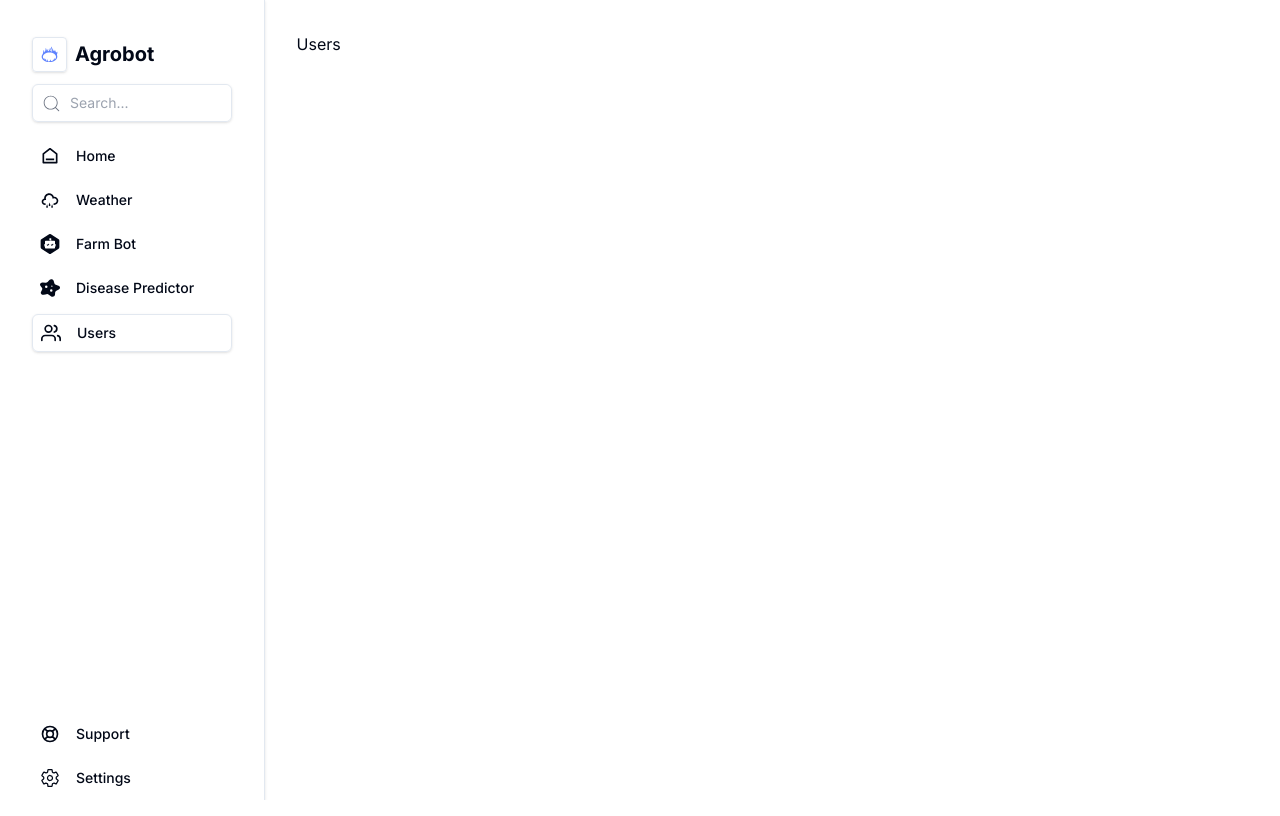
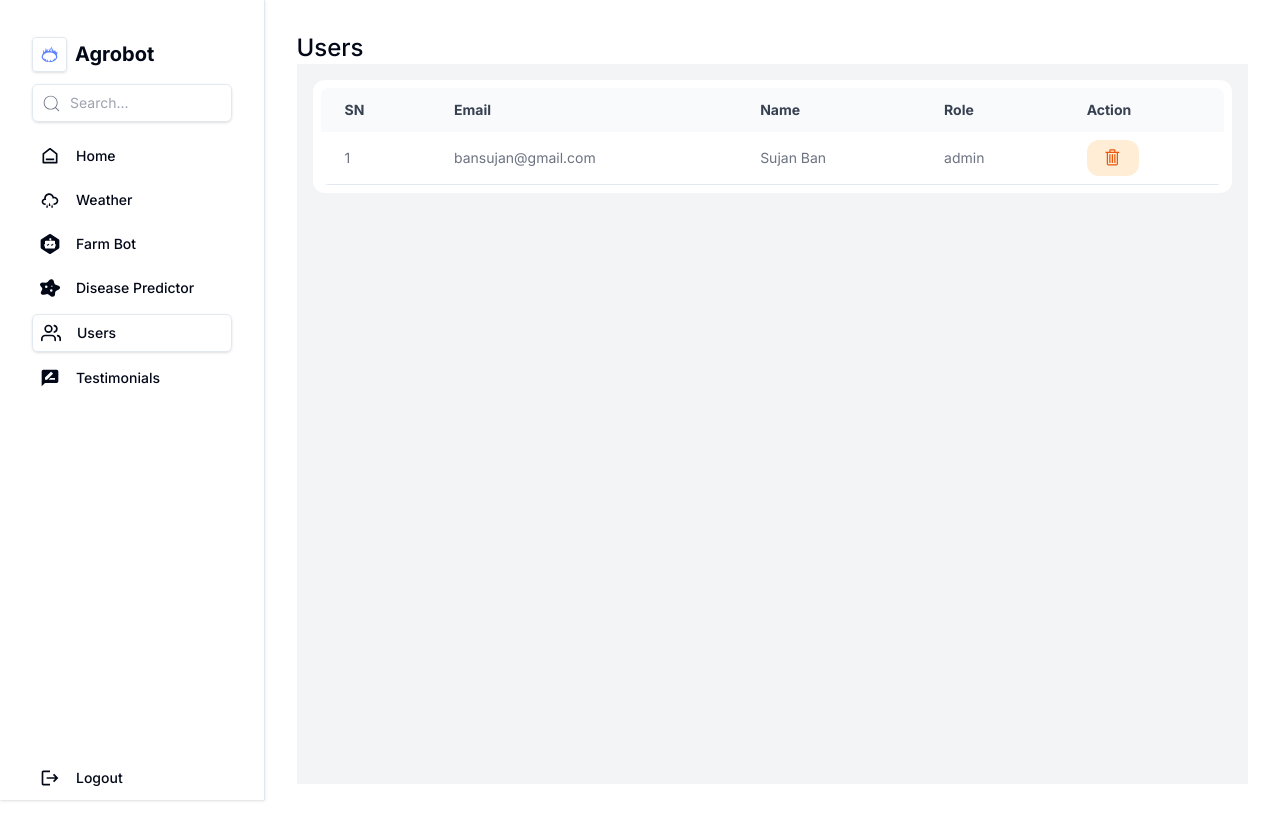
Before and after one commit to Sujanban/agrobot, a React (Vite) app in the folder client/: page /users in a window 1280 px wide. Built offline with nearby package versions, Linux system fonts and the light colour scheme.

Commit message:
users table added

```diff
--- a/client/src/App.jsx
+++ b/client/src/App.jsx
@@ -9,6 +9,7 @@ import Weather from './pages/dashboard/Weather'
 import Farmbot from './pages/dashboard/Farmbot'
 import Diseasepredictor from './pages/dashboard/Diseasepredictor'
 import Users from './pages/dashboard/Users'
+import Testimonials from './pages/dashboard/Testimonials'
 
 
 function App() {
@@ -28,6 +29,7 @@ function App() {
         <Route path="/farmbot" element={<Farmbot/>} />
         <Route path="/diseasepredictor" element={<Diseasepredictor/>} />
         <Route path="/users" element={<Users/>} />
+        <Route path='/testimonials' element={<Testimonials/>}/>
       </Routes>
     </>
   )
--- a/client/src/components/dashboard/Navbar.jsx
+++ b/client/src/components/dashboard/Navbar.jsx
@@ -9,6 +9,8 @@ import { IoSettingsOutline } from "react-icons/io5";
 import { HiOutlineSupport } from "react-icons/hi";
 import { FiUsers } from "react-icons/fi";
 import { RiHome6Line } from "react-icons/ri";
+import { MdRateReview } from "react-icons/md";
+import { MdLogout } from "react-icons/md";
 
 
 const Navbar = () => {
@@ -39,6 +41,11 @@ const Navbar = () => {
             name: 'Users',
             path: '/users',
             icon: <FiUsers />
+        },
+        {
+            name: 'Testimonials',
+            path: '/testimonials',
+            icon: <MdRateReview />
         }
     ]
     return (
@@ -103,28 +110,12 @@ const Navbar = () => {
                         ))
                     }
                 </div>
+
                 <div className='py-4 grid gap-2'>
-                    <NavLink to={'/support'} className={({ isActive }) =>
-                        isActive ?
-                            `p-2 text-sm font-medium rounded-md space-x-4 shadow border flex items-center`
-                            :
-                            `p-2 text-sm font-medium rounded-md space-x-4 hover:bg-stone-100 transition-all duration-200 ease-in-out flex items-center`
-
-                    }>
-                        <HiOutlineSupport className='text-xl' />
-                        {!minNavbar && <span>Support</span>}
-                    </NavLink>
-
-                    <NavLink to={'/settings'} className={({ isActive }) =>
-                        isActive ?
-                            `p-2 text-sm font-medium rounded-md space-x-4 shadow border flex items-center`
-                            :
-                            `p-2 text-sm font-medium rounded-md space-x-4 hover:bg-stone-100 transition-all duration-200 ease-in-out flex items-center`
-
-                    }>
-                        <IoSettingsOutline className='text-xl' />
-                        {!minNavbar && <span>Settings</span>}
-                    </NavLink>
+                    <button className={`p-2 text-sm font-medium rounded-md space-x-4 hover:bg-stone-100 transition-all duration-200 ease-in-out flex items-center`}>
+                        <MdLogout className='text-xl' />
+                        {!minNavbar && <span>Logout</span>}
+                    </button>
                 </div>
             </div>
         </div>
--- a/client/src/pages/dashboard/Diseasepredictor.jsx
+++ b/client/src/pages/dashboard/Diseasepredictor.jsx
@@ -5,14 +5,17 @@ import { CiImageOn } from "react-icons/ci";
 import { PiMagicWandLight } from "react-icons/pi";
 import axios from 'axios';
 import toast from 'react-hot-toast';
+import { HashLoader } from 'react-spinners';
 
 
 const Diseasepredictor = () => {
     const [file, setFile] = useState(null);
     const [result, setResult] = useState(null);
+    const [loading, setLoading] = useState(false);
 
     const handleFileChange = (e) => {
         setFile(e.target.files[0]);
+        console.log(e.target.files[0])
     };
 
     const handleUpload = async (e) => {
@@ -21,6 +24,7 @@ const Diseasepredictor = () => {
         formData.append('image', file);
 
         try {
+            setLoading(true);
             const response = await fetch('http://localhost:5000/submit', {
                 method: 'POST',
                 body: formData,
@@ -32,7 +36,10 @@ const Diseasepredictor = () => {
 
             const data = await response.json();
             setResult(data.res);
+
+            setLoading(false);
         } catch (error) {
+            setLoading(false);
             console.error('Error uploading file:', error);
             toast.error("Failed detecting a plant disease. Please try again with another image.");
         }
@@ -57,11 +64,25 @@ const Diseasepredictor = () => {
                                     <div className='pt-2'>
                                         <input name="photo" id="upload-photo" type="file" hidden onChange={handleFileChange} />
                                         <label className='text-sm cursor-pointer shadow px-4 py-2 border rounded-md' htmlFor="upload-photo">Select File</label>
+                                        {
+                                            file && <div className='mt-4 flex items-center space-x-2 justify-center'>
+                                                <GoPaperclip className='text-sm' />
+                                                <p>{file.name}</p>
+                                            </div>
+                                        }
                                     </div>
                                 </div>
                             </label>
                             <div className='mt-4 flex  justify-end'>
-                                <button onClick={handleUpload} className=' flex items-center space-x-2 bg-stone-900  text-sm text-white px-4 py-2 rounded-md'><PiMagicWandLight /><span>Predict</span></button>
+                                <button onClick={handleUpload} className=' flex items-center space-x-2 bg-stone-900  text-sm text-white px-4 py-2 rounded-md'>
+                                    {
+                                        loading ? <div className='flex justify-center items-center'>
+                                            <HashLoader color='white' size={15} />
+                                        </div> :
+                                    <PiMagicWandLight />
+                                    }
+                                    <span>Predict</span>
+                                </button>
                             </div>
                         </form>
                         {result && (
--- a/client/src/pages/dashboard/Farmbot.jsx
+++ b/client/src/pages/dashboard/Farmbot.jsx
@@ -130,7 +130,7 @@ const Farmbot = () => {
 
                             }
                             {
-                                isLoading && <BeatLoader />
+                                isLoading && <BeatLoader color="#36d7b7" />
                             }
                         </div>
 
--- /dev/null
+++ b/client/src/pages/dashboard/Testimonials.jsx
@@ -0,0 +1,23 @@
+import Navbar from '@/components/dashboard/Navbar'
+import React, { useState } from 'react'
+
+const Testimonials = () => {
+    const [reviews, setReviews] = useState([]);
+    return (
+        <div className='flex max-w-7xl mx-auto'>
+            <Navbar />
+            <div className='p-8 w-full'>
+                <h1 className='font-medium text-2xl'>Testimonials</h1>
+                <div>
+                    {
+                        reviews && reviews.map((review, index) =>
+                            <>
+                            </>
+                        )}
+                </div>
+            </div>
+        </div>
+    )
+}
+
+export default Testimonials
--- a/client/src/pages/dashboard/Users.jsx
+++ b/client/src/pages/dashboard/Users.jsx
@@ -1,12 +1,54 @@
 import Navbar from '@/components/dashboard/Navbar'
-import React from 'react'
+import React, { useEffect, useState } from 'react'
+import { LuChevronRight, LuHome } from "react-icons/lu";
+import { Link } from 'react-router-dom';
+import axios from 'axios';
+import toast from 'react-hot-toast';
+import { useDispatch, useSelector } from 'react-redux';
+import { VscTrash } from 'react-icons/vsc';
+import { FaChevronLeft, FaChevronRight } from "react-icons/fa";
+import { IoFunnelOutline } from 'react-icons/io5'
 
 const Users = () => {
+    const [users, setUsers] = useState(null);
     return (
         <div className='flex max-w-7xl mx-auto'>
             <Navbar />
             <div className='p-8 w-full'>
-                <h1>Users</h1>
+                <h1 className='font-medium text-2xl'>Users</h1>
+
+                <div className=' h-[90vh] overflow-y-auto bg-gray-100'>
+                    <div className='md:p-4 pt-2'>
+                        <div className='p-2 bg-white rounded-xl'>
+
+                            <div className="relative overflow-x-auto sm:rounded-lg">
+                                <table className="w-full text-sm text-left rtl:text-right text-gray-500 ">
+                                    <thead className="text-sm text-gray-700 capitalize bg-gray-50">
+                                        <tr className=''>
+                                            <th scope="col" className="px-3 md:px-6 py-3">SN</th>
+                                            <th scope="col" className="px-3 md:px-6 py-3">Email</th>
+                                            <th scope="col" className="px-3 md:px-6 py-3">Name</th>
+                                            <th scope="col" className="px-3 md:px-6 py-3">Role</th>
+                                            <th scope="col" className="px-3 md:px-6 py-3">Action</th>
+                                        </tr>
+                                    </thead>
+                                    <tbody>
+                                        <tr className='text-xs sm:text-sm border-b'>
+                                            <td scope="col" className="px-3 md:px-6 py-2">1</td>
+                                            <td scope="col" className="px-3 md:px-6 py-2">bansujan@gmail.com</td>
+                                            <td scope="col" className="px-3 md:px-6 py-2 capitalize">Sujan Ban</td>
+                                            <td scope="col" className="px-3 md:px-6 py-2">{'admin'}</td>
+                                            <td scope="col" className="px-3 md:px-6 py-2">
+                                                <button className='py-2 px-2 md:px-4 text-sm text-orange-600 bg-orange-100 transition-all duration-300 hover:bg-orange-200 rounded-xl'><VscTrash size={20} /></button>
+                                            </td>
+                                        </tr>
+                                    </tbody>
+                                </table>
+                            </div>
+                        </div>
+                    </div>
+                </div>
+
             </div>
         </div>
     )
--- a/client/src/pages/dashboard/Weather.jsx
+++ b/client/src/pages/dashboard/Weather.jsx
@@ -7,19 +7,22 @@ import { WiHumidity } from "react-icons/wi";
 import { LuClock3 } from "react-icons/lu";
 import { CiCalendar } from "react-icons/ci";
 import { FaWind } from "react-icons/fa";
-
+import { HashLoader } from 'react-spinners';
 
 const Weather = () => {
     const [city, setCity] = useState("kathmandu");
     const [Weather, setWeather] = useState({});
+    const [loading, setLoading] = useState(false);
     const fetchWeather = async () => {
         try {
+            setLoading(true)
             const response = await fetch(`http://api.openweathermap.org/data/2.5/weather?&units=metric&q=` + city + `&appid=6e93b3d15872f914c6929fed9ea71e9a`);
             const data = await response.json();
 
             const response3 = await fetch(`https://api.openweathermap.org/data/2.5/onecall?lat=` + data?.coord?.lat + `&lon=` + data?.coord?.lon + `&units=metric&appid=6e93b3d15872f914c6929fed9ea71e9a`);
             const data3 = await response3.json();
             setWeather(data3);
+            setLoading(false)
             console.log(data3);
         } catch (err) {
             console.log(err)
@@ -34,6 +37,14 @@ const Weather = () => {
     useEffect(() => {
         fetchWeather();
     }, [])
+
+    if (loading) {
+        return (
+            <div className='flex justify-center items-center h-screen'>
+                <HashLoader color="#00F97C"  />
+            </div>
+        )
+    }
 
 
     return (
```
